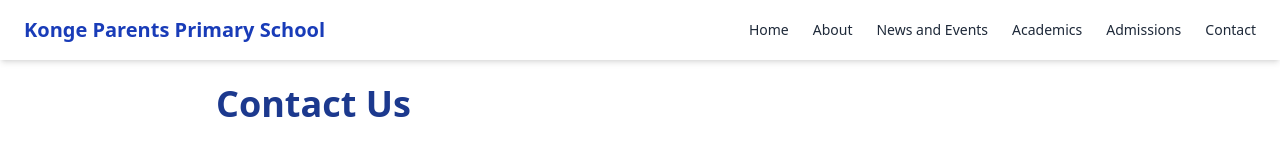
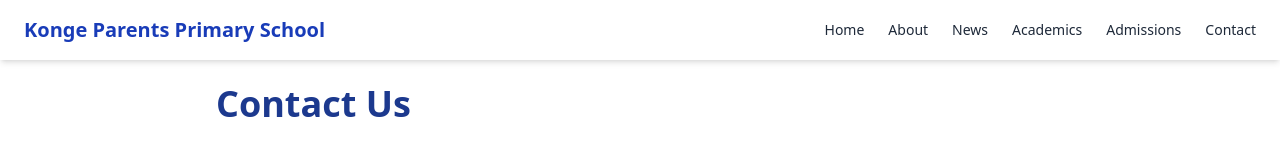
Before and after one commit to alvinisaac0602/Konge-parents-primary-school-website, a React (Vite) app in the folder Konge/: page /contact in a window 1280 px wide. Shown: the top 153 px of the page. Built offline with nearby package versions, Linux system fonts and the light colour scheme.

Commit message:
news and events to news

```diff
--- a/Konge/src/components/Header.jsx
+++ b/Konge/src/components/Header.jsx
@@ -7,7 +7,7 @@
   const navItems = [
     { name: "Home", path: "/" },
     { name: "About", path: "/about" },
-    { name: "News and Events", path: "/news" },
+    { name: "News", path: "/news" },
     { name: "Academics", path: "/academics" },
     { name: "Admissions", path: "/admissions" },
     { name: "Contact", path: "/contact" },
```
